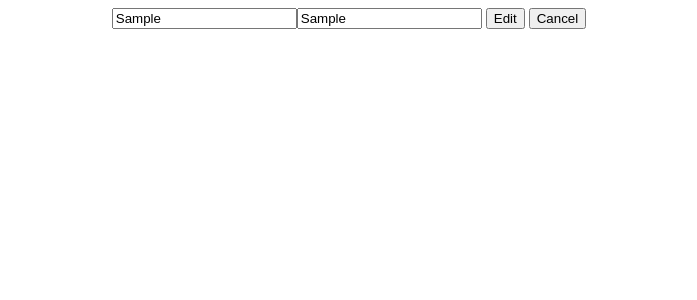
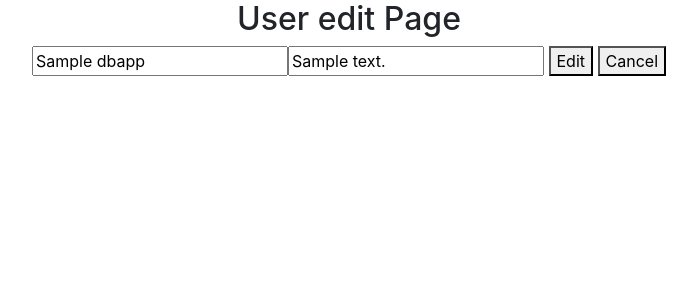
Before and after one commit to paduCosty/eeatingh, a CodeIgniter app: page /database/index.php/user/edit_user/1 in a window 1280 px wide. Shown: the top 300 px of the page, without its empty margins (291-988 px from the left). Run offline with CodeIgniter, Linux system fonts and the light colour scheme; tables that the repository leaves empty or names only in its code hold one stand-in row (values such as "Sample post").

Commit message:
add edit fix bug

```diff
--- a/application/controllers/User.php
+++ b/application/controllers/User.php
@@ -11,11 +11,6 @@ class User extends CI_Controller
         $this->userData = isset($_POST) ? $_POST : '';
         $this->load->model('modelUser');
 
-        if (!empty($this->userData['confirmButton'])) {
-            $this->id = $this->userData['confirmButton'];
-            redirect('user/delete_user/' . $this->id);
-        }
-
         $data = array(
             'users' => $this->modelUser->get_all_users(),
             'id' => $this->id,
@@ -24,8 +19,13 @@ class User extends CI_Controller
 
         if (!empty($this->userData['name'])) {
             $this->add_user($this->userData);
+        }
 
+        if (!empty($this->userData['confirmButton'])) {
+            $this->id = $this->userData['confirmButton'];
+            redirect('user/delete_user/' . $this->id);
         }
+
         if (!empty($this->userData['edit'])) {
             $this->id = $this->userData['edit'];
             redirect('user/edit_user/' . $this->id);
--- a/application/models/ModelUser.php
+++ b/application/models/ModelUser.php
@@ -6,7 +6,6 @@ class ModelUser extends CI_Model
 
     public function crate_user($data)
     {
-        print_r($data);
         if (isset($data['name'])) {
 
             $userData = array(
--- a/application/views/edit_user.php
+++ b/application/views/edit_user.php
@@ -1,13 +1,16 @@
 <!DOCTYPE html>
 <html>
+<link rel="stylesheet" href="https://cdn.jsdelivr.net/npm/bootstrap@4.6.1/dist/css/bootstrap.min.css"
+      integrity="sha384-zCbKRCUGaJDkqS1kPbPd7TveP5iyJE0EjAuZQTgFLD2ylzuqKfdKlfG/eSrtxUkn" crossorigin="anonymous">
 <head>
     <title>Edit User</title>
 </head>
 <body>
+<h2 style="text-align: center"> User edit Page</h2>
 <div style="text-align: center;">
     <form method="post">
-        <input id="name" name="name" value=<?php echo $name ?>><input name="text" value=<?php echo $text ?>>
-        <button type="submit" name="confirmEdit" value=<?php echo $id ?>>Edit</button>
+        <input type="text" id="name" name="name" value="<?php echo $name ?>"><input name="text" value="<?php echo $text ?>">
+        <button type="submit" name="confirmEdit" value="<?php echo $id ?>">Edit</button>
         <button type="submit" name="cancelEdit" value="cancel">Cancel</button>
     </form>
 
```
Also changed, not shown: application/views/users_view.php (+2 -7 lines), 1 other file.
